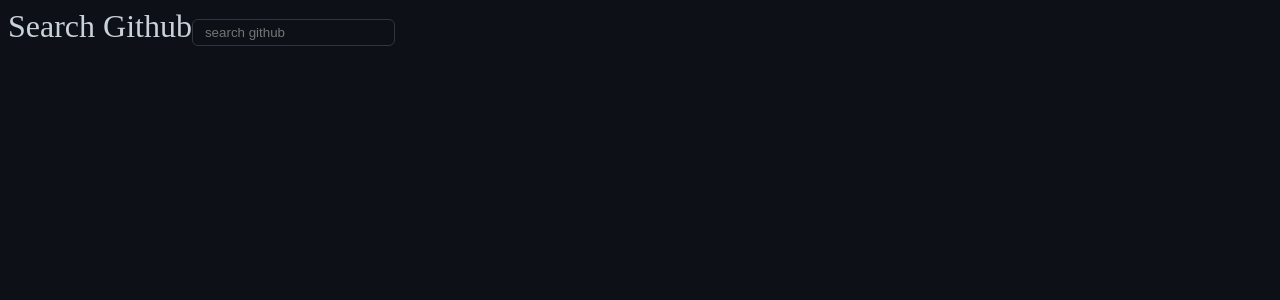
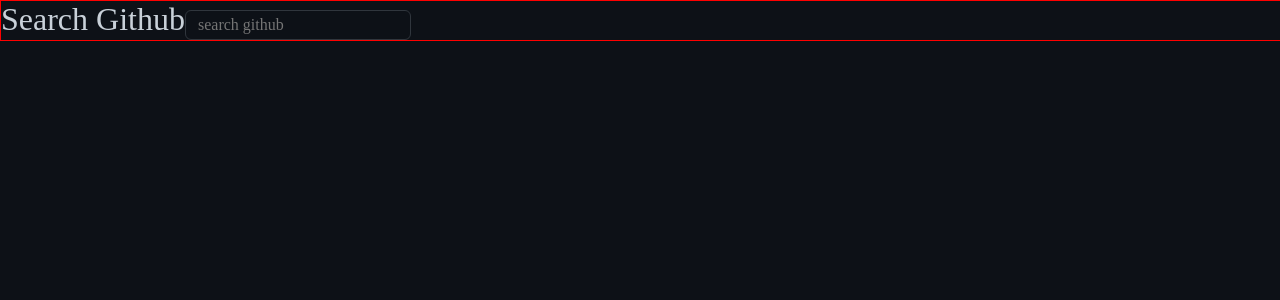
Before and after one commit to Ian84Be/search-github, a React (Create React App) app: page / in a window 1280 px wide. Shown: the top 300 px of the page. Built offline with nearby package versions, Linux system fonts and the light colour scheme; no server answers.

Commit message:
normalize css

```diff
--- a/package.json
+++ b/package.json
@@ -6,6 +6,7 @@
     "@testing-library/jest-dom": "^5.11.4",
     "@testing-library/react": "^11.1.0",
     "@testing-library/user-event": "^12.1.10",
+    "normalize.css": "^8.0.1",
     "react": "^17.0.2",
     "react-dom": "^17.0.2",
     "react-scripts": "4.0.3",
--- a/src/components/App.js
+++ b/src/components/App.js
@@ -1,6 +1,13 @@
 import React, { useEffect, useState } from 'react'
 import GlobalStyles from '../styles/GlobalStyles'
 import styled from 'styled-components'
+import 'normalize.css'
+
+const Container = styled.div`
+  border: 1px solid red;
+  width: 100%;
+  margin: 0;
+`
 
 const SearchLabel = styled.label`
   font-size: 2rem;
@@ -30,11 +37,11 @@
   }, [])
 
   return (
-    <div>
+    <Container>
       <GlobalStyles />
       <SearchLabel htmlFor="searchGithub">Search Github</SearchLabel>
       <SearchInput id="searchGithub" placeholder="search github" type="text" />
-    </div>
+    </Container>
   )
 }
 
--- a/src/index.css
+++ /dev/null
@@ -1,13 +0,0 @@
-body {
-  margin: 0;
-  font-family: -apple-system, BlinkMacSystemFont, 'Segoe UI', 'Roboto', 'Oxygen',
-    'Ubuntu', 'Cantarell', 'Fira Sans', 'Droid Sans', 'Helvetica Neue',
-    sans-serif;
-  -webkit-font-smoothing: antialiased;
-  -moz-osx-font-smoothing: grayscale;
-}
-
-code {
-  font-family: source-code-pro, Menlo, Monaco, Consolas, 'Courier New',
-    monospace;
-}
```
Also changed, not shown: 2 other files (tests, documents, lock files or other folders).
